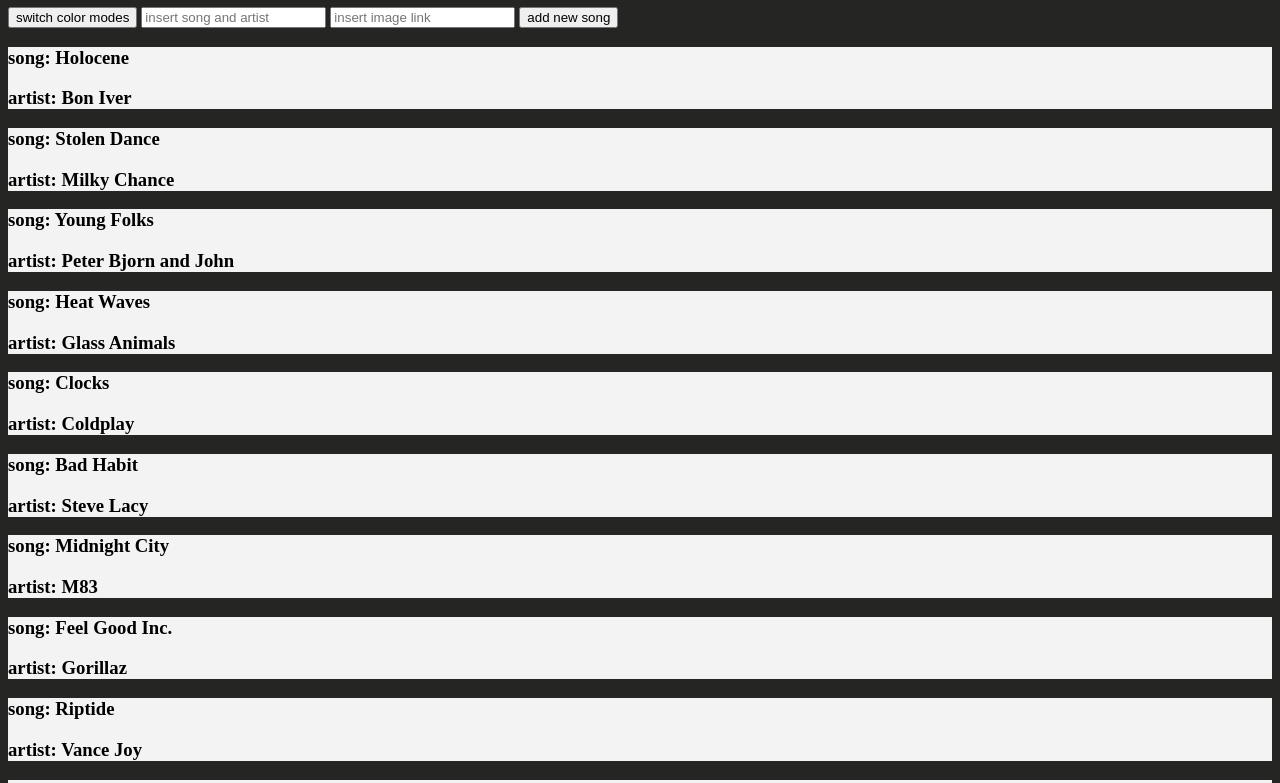
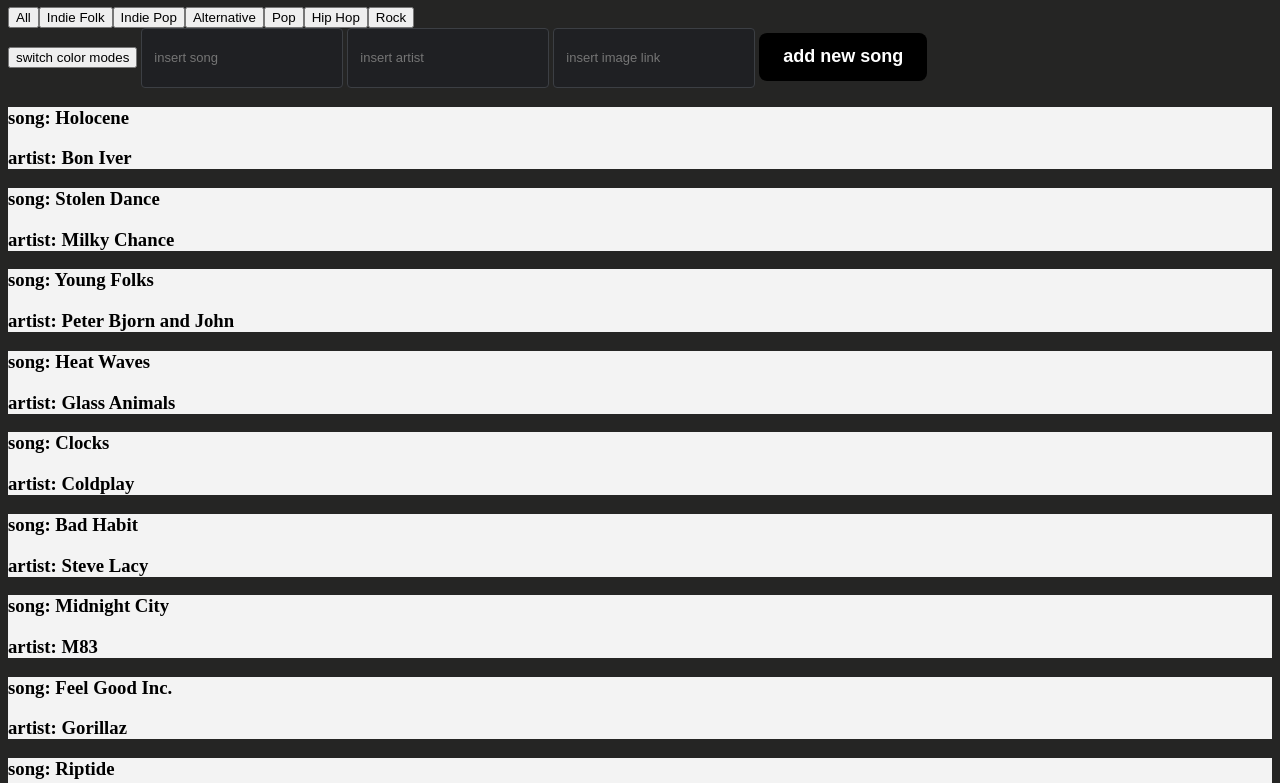
Before and after one commit to staten-island-tech/vite-project-aidenl93, a website built with Vite: page vite-project/index.html in a window 1280 px wide. Shown: the part 73-856 px from the top of the page. Built offline with nearby package versions, Linux system fonts and the light colour scheme.

```diff
--- a/vite-project/index.html
+++ b/vite-project/index.html
@@ -8,10 +8,22 @@
   </head>
   <body class="cool">
     <h1 class="hero">playlist</h1>
+    <section class="filter"></section>
     <div class="main">
       <button class="btn">switch color modes</button>
-      <input id="input" type="text" placeholder="insert song and artist" />
-      <input id="imginput" placeholder="insert image link" />
+      <input
+        class="inputsongs"
+        id="input"
+        type="text"
+        placeholder="insert song"
+      />
+      <input
+        class="inputsongs"
+        id="ainput"
+        type="text"
+        placeholder="insert artist"
+      />
+      <input class="inputsongs" id="imginput" placeholder="insert image link" />
       <button class="submitbutton">add new song</button>
       <section class="section"></section>
       <button id="steph">click for picture of stephen curry</button>
--- a/vite-project/src/main.js
+++ b/vite-project/src/main.js
@@ -49,9 +49,11 @@
 function createSong() {
   let imginput = document.getElementById("imginput").value;
   let input = document.getElementById("input").value;
+  let ainput = document.getElementById("ainput").value;
   container.insertAdjacentHTML(
     "afterbegin",
-    `<div class=songtitles><h2>${input}</h2>
+    `<div class=songtitles><h2>song: ${input}</h2>
+      <h2>artist: ${ainput}</h2>
     <img src="${imginput}" alt="newimage"></div>`
   );
 }
@@ -72,7 +74,42 @@
 });
 const audioPlayer = document.getElementById("myAudio");
 //i finished the steph shrine
+const filterTypes = [
+  "All",
+  "Indie Folk",
+  "Indie Pop",
+  "Alternative",
+  "Pop",
+  "Hip Hop",
+  "Rock",
+];
+const filter = document.querySelector(".filter");
 
+filterTypes.forEach((type) => {
+  filter.insertAdjacentHTML(
+    "beforeend",
+    `<button class="filter-btn" data-type="${type}">${type}</button>`
+  );
+});
+function filterItems(type) {
+  container.innerHTML = "";
+  let filtered = songs;
+  if (type !== "all") filtered = songs.filter((item) => item.genre === type);
+  filtered.forEach((item) => inject(item));
+  if (type === "All") {
+    songs.forEach((song) => {
+      inject(song);
+    });
+  }
+}
+
+const filterBtns = document.querySelectorAll(".filter-btn");
+filterBtns.forEach((btn) => {
+  btn.addEventListener("click", () => {
+    const type = btn.getAttribute("data-type");
+    filterItems(type);
+  });
+});
 /*
 make Array
 inject songs for each item in the Array */
--- a/vite-project/src/style.css
+++ b/vite-project/src/style.css
@@ -56,3 +56,36 @@
 .songtitles {
   background-color: var(--primary);
 }
+.submitbutton {
+  display: inline-block;
+  outline: 0;
+  border: 0;
+  cursor: pointer;
+  background: #000000;
+  color: #ffffff;
+  border-radius: 8px;
+  padding: 14px 24px 16px;
+  font-size: 18px;
+  font-weight: 700;
+  line-height: 1;
+  transition: transform 200ms, background 200ms;
+  :hover {
+    transform: translateY(-2px);
+  }
+}
+.inputsongs {
+  padding: 6px 12px;
+  background: rgb(31, 32, 35);
+  border: 1px solid rgb(60, 63, 68);
+  border-radius: 4px;
+  font-size: 13px;
+  color: rgb(247, 248, 248);
+  height: 46px;
+  appearance: none;
+  transition: border 0.15s ease 0s;
+  :focus {
+    outline: none;
+    box-shadow: none;
+    border-color: rgb(100, 153, 255);
+  }
+}
```
